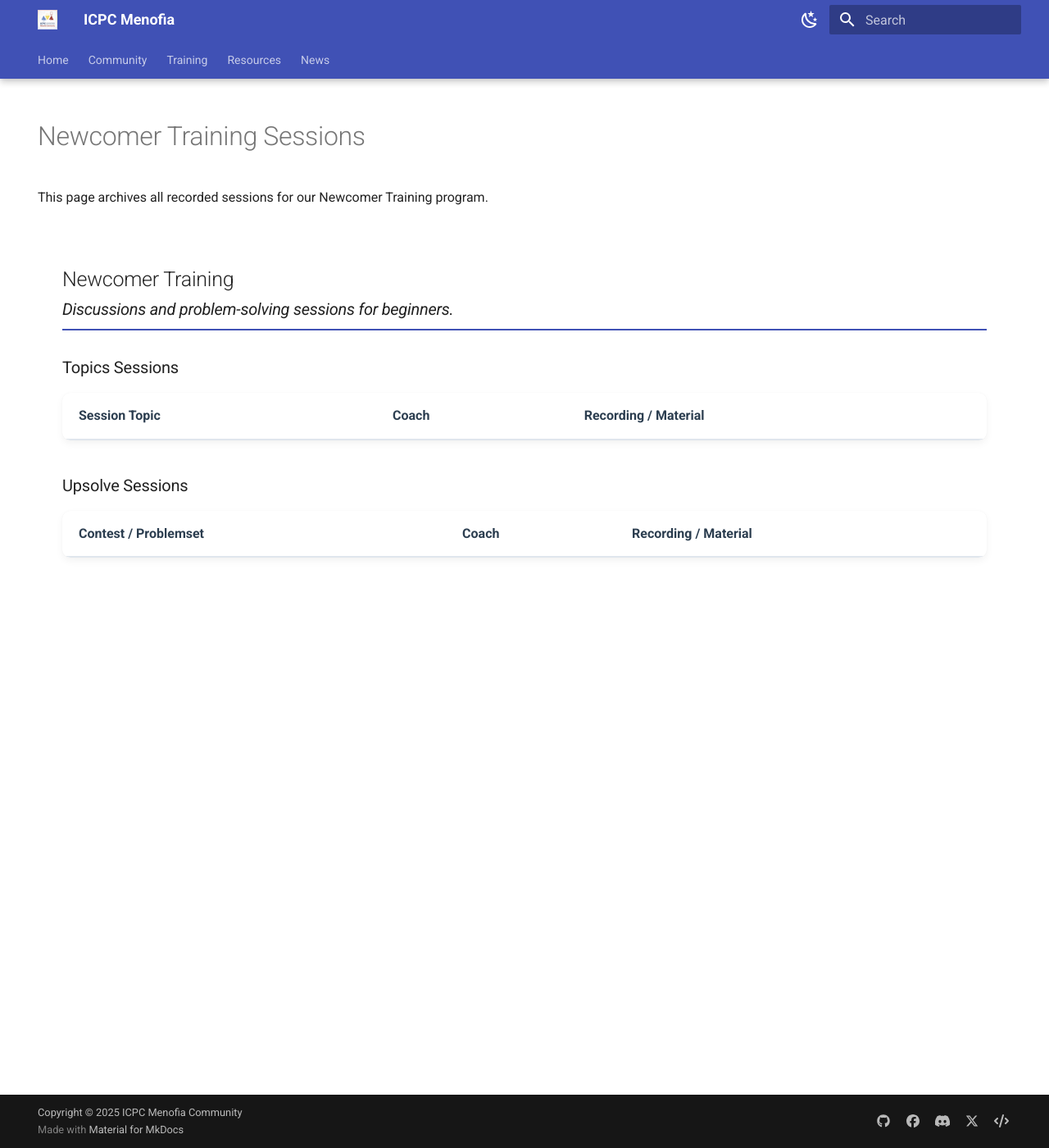
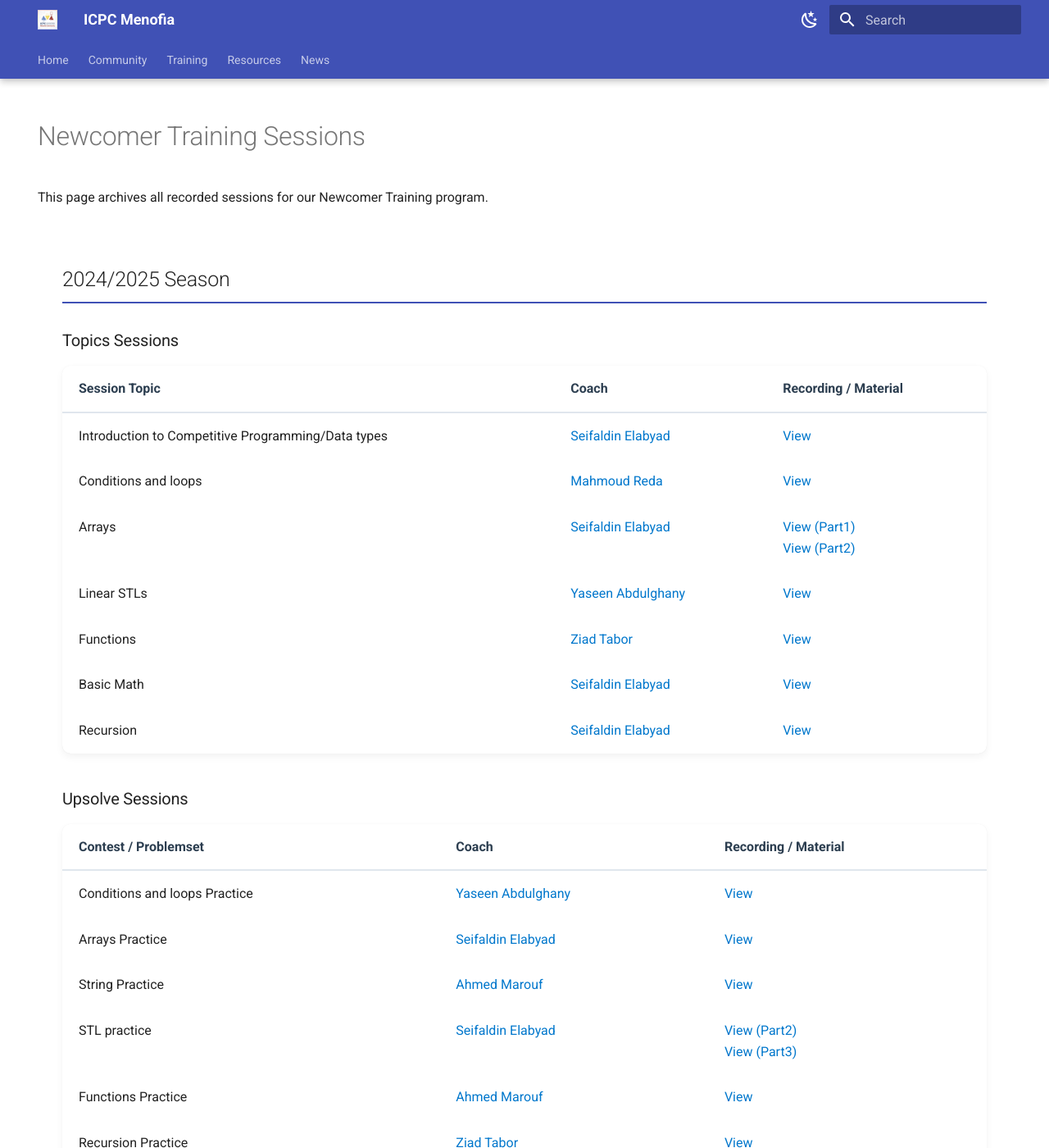
Before and after one commit to ICPC-Menofia/icpc-menofia.github.io, an MkDocs documentation site: the page built from docs/resources/sessions/newcomer.md, in a window 1280 px wide and 1400 px high. Shown: the whole window at 82% size. Built offline with MkDocs 1.6.1 and Material for MkDocs 9.7.7, drawn with Linux system fonts in a browser that asks for light colours.

Commit message:
Newcommers 2024/2025 added

```diff
--- a/docs/resources/sessions/newcomer.md
+++ b/docs/resources/sessions/newcomer.md
@@ -9,7 +9,7 @@ hide:
 This page archives all recorded sessions for our Newcomer Training program.
 
 <div class="level-section">
-  <h2>Newcomer Training<em>Discussions and problem-solving sessions for beginners.</em></h2>
+  <h2>2024/2025 Season</h2>
 
   <h3>Topics Sessions</h3>
   <table class="sessions-table">
@@ -21,6 +21,61 @@ This page archives all recorded sessions for our Newcomer Training program.
         </tr>
     </thead>
     <tbody>
+        <tr>
+            <td>Introduction to Competitive Programming/Data types</td>
+            <td>
+                <a href="../../community/coaches/#seifaldin-elabyad">Seifaldin Elabyad</a>
+            </td>
+            <td>
+              <a href="https://www.youtube.com/watch?v=EJT1JN1Uy1o" target="_blank">View</a>
+            </td>
+        </tr>
+        <tr>
+            <td>Conditions and loops</td>
+            <td>
+                <a href="../../community/coaches/#mahmoud-reda">Mahmoud Reda</a>
+            </td>
+            <td><a href="https://www.youtube.com/watch?v=QCanwM1d5AE" target="_blank">View</a></td>
+        </tr>
+        <tr>
+            <td>Arrays</td>
+            <td>
+                <a href="../../community/coaches/#seifaldin-elabyad">Seifaldin Elabyad</a>
+            </td>
+            <td>
+                <a href="https://www.youtube.com/watch?v=oS5m8VSxNkY" target="_blank">View (Part1)</a>
+                <br>
+                <a href="https://www.youtube.com/watch?v=pAp4ybwq5j0" target="_blank">View (Part2)</a>
+            </td>
+        </tr>
+        <tr>
+            <td>Linear STLs</td>
+            <td>
+                <a href="../../community/coaches/#yaseen-abdulghany">Yaseen Abdulghany</a>
+            </td>
+            <td><a href="https://www.youtube.com/watch?v=jWdY0vF0xHw" target="_blank">View</a></td>
+        </tr>
+        <tr>
+            <td>Functions</td>
+            <td>
+                <a href="../../community/coaches/#ziad-tabor">Ziad Tabor</a>
+            </td>
+            <td><a href="https://drive.google.com/file/d/1aRo-KMDv-3NysLAzVsomDJ5DnjlLaCJx/view" target="_blank">View</a></td>
+        </tr>
+        <tr>
+            <td>Basic Math</td>
+            <td>
+                <a href="../../community/coaches/#seifaldin-elabyad">Seifaldin Elabyad</a>
+            </td>
+            <td><a href="https://www.youtube.com/watch?v=AxH9h-mNlLY" target="_blank">View</a></td>
+        </tr>
+        <tr>
+            <td>Recursion</td>
+            <td>
+                <a href="../../community/coaches/#seifaldin-elabyad">Seifaldin Elabyad</a>
+            </td>
+            <td><a href="https://drive.google.com/file/d/1XBRf9qlr6MdJdPTylJ2o8uEDlJ6CWTN8/view" target="_blank">View</a></td>
+        </tr>
     </tbody>
   </table>
 
@@ -34,6 +89,52 @@ This page archives all recorded sessions for our Newcomer Training program.
         </tr>
     </thead>
     <tbody>
+        <tr>
+            <td>Conditions and loops Practice</td>
+            <td>
+                <a href="../../community/coaches/#yaseen-abdulghany">Yaseen Abdulghany</a>
+            </td>
+            <td><a href="https://www.youtube.com/watch?v=c2SMx3HcXCg" target="_blank">View</a></td>
+        </tr>
+        <tr>
+            <td>Arrays Practice</td>
+            <td>
+                <a href="../../community/coaches/#seifaldin-elabyad">Seifaldin Elabyad</a>
+            </td>
+            <td><a href="https://www.youtube.com/watch?v=3ni4CTA3tM0&feature=youtu.be" target="_blank">View</a></td>
+        </tr>
+        <tr>
+            <td>String Practice</td>
+            <td>
+                <a href="../../community/coaches/#ahmed-marouf">Ahmed Marouf</a>
+            </td>
+            <td><a href="https://www.youtube.com/watch?v=N0x8bqHSimA&feature=youtu.be" target="_blank">View</a></td>
+        </tr>
+        <tr>
+            <td>STL practice</td>
+            <td>
+                <a href="../../community/coaches/#seifaldin-elabyad">Seifaldin Elabyad</a>
+            </td>
+            <td>
+                <a href="https://www.youtube.com/watch?v=cvb1XeG1ItA&feature=youtu.be" target="_blank">View (Part2)</a>
+                <br>
+                <a href="https://www.youtube.com/watch?v=ezjcsyE3cF0" target="_blank">View (Part3)</a>
+            </td>
+        </tr>
+        <tr>
+            <td>Functions Practice</td>
+            <td>
+                <a href="../../community/coaches/#ahmed-marouf">Ahmed Marouf</a>
+            </td>
+            <td><a href="https://www.youtube.com/watch?v=fBL9-7LjUoo&feature=youtu.be" target="_blank">View</a></td>
+        </tr>
+        <tr>
+            <td>Recursion Practice</td>
+            <td>
+                <a href="../../community/coaches/#ziad-tabor">Ziad Tabor</a>
+            </td>
+            <td><a href="https://drive.google.com/file/d/1QT_zwz4rS1cEns771F9QJGpAOHZgtYu8/view" target="_blank">View</a></td>
+        </tr>
     </tbody>
   </table>
 </div>
```
